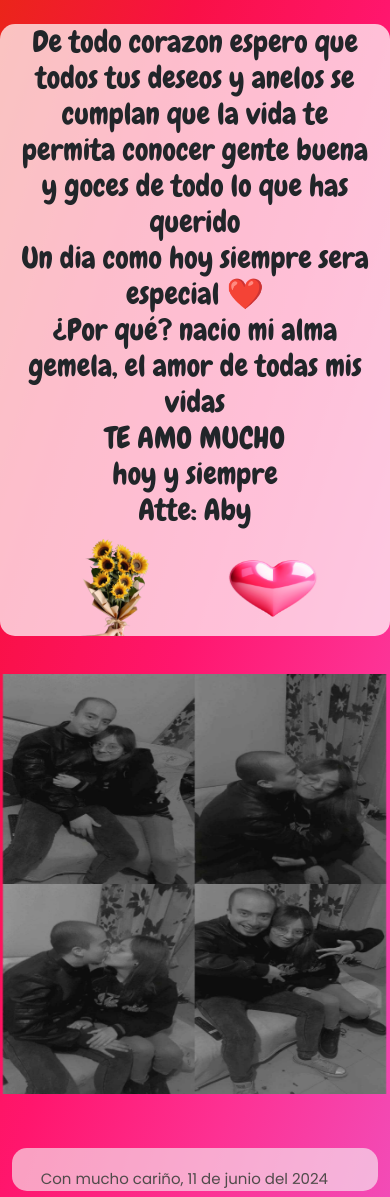
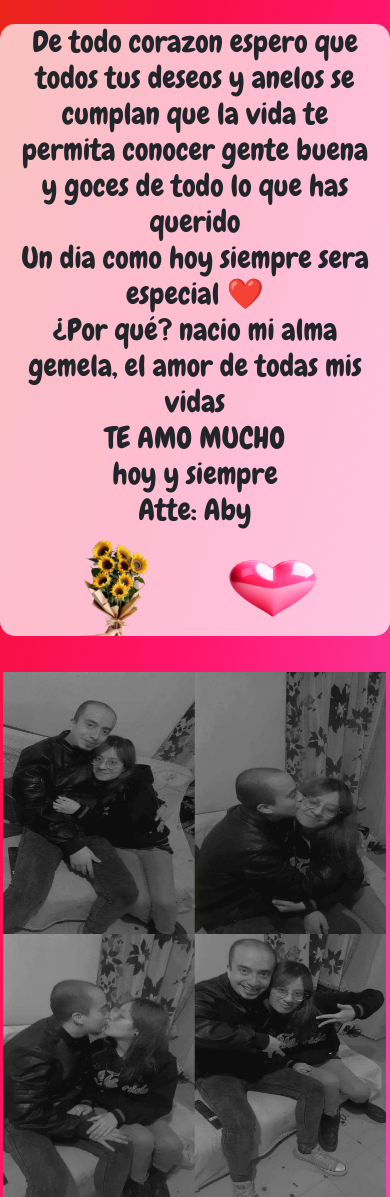
Before and after one commit to abigailtc/cumpleJa, a plain HTML site: page deseo.html in a window 390 px wide. Shown: the top 1197 px of the page. Drawn offline with nearby package versions, Linux system fonts and the light colour scheme.

Commit message:
Update style2.css

```diff
--- a/style2.css
+++ b/style2.css
@@ -46,7 +46,7 @@ img {
 @media (max-width: 680px) {
     .nosotros img {
         width: 365px;
-        height: 400px;    }
+        height: 500px;    }
  }
 .nosotros {
     display: flex;
```
